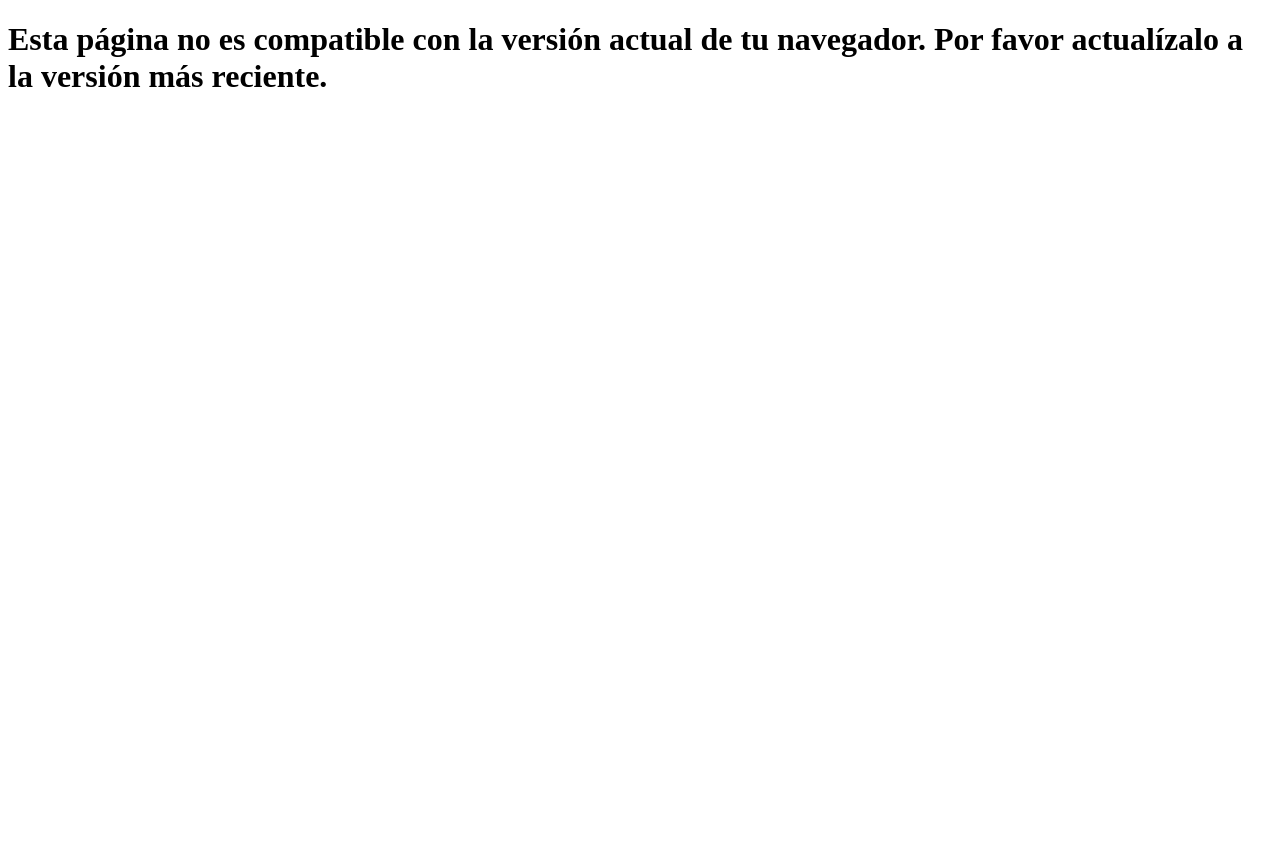
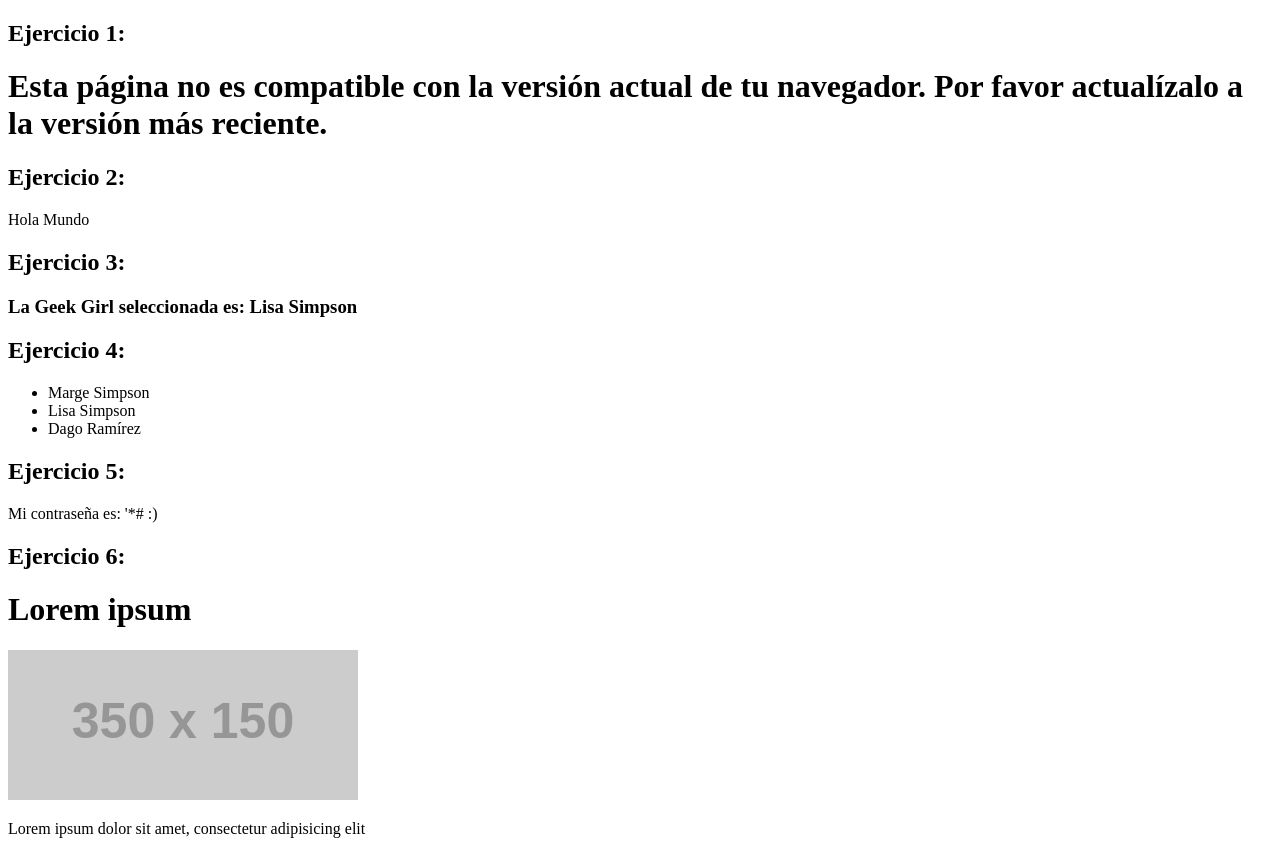
Before and after one commit to dago-ramirez/TRABAJO-VIRTUAL-ACADEMIA-GEEK, a plain HTML site: page index.html in a window 1280 px wide. Before the commit the page ends 800 px from the top, so only its background shows below. Drawn offline with Linux system fonts and the light colour scheme; placeholder pictures from the web are drawn by us.

Commit message:
Se avanza hasta el ejercicio 6 de la unidad 1

```diff
--- a/1-programcion-uno/ejercicio2.js
+++ b/1-programcion-uno/ejercicio2.js
@@ -0,0 +1,2 @@
+const direccionCase = 'Avenida siempre viva 742';
+const direccionEmpresa = "Calle búsquela con carrera encuéntrela";
--- /dev/null
+++ b/1-programcion-uno/ejercicio3.js
@@ -0,0 +1,2 @@
+const hola = document.querySelector(".hola");
+hola.innerHTML = hola.innerHTML + " Mundo"
--- /dev/null
+++ b/1-programcion-uno/ejercicio4.js
@@ -0,0 +1,3 @@
+const titulo = document.querySelector(".geek-seleccionada");
+let item = document.querySelector(".item2");
+titulo.innerHTML = titulo.innerHTML + item.innerHTML;
--- /dev/null
+++ b/1-programcion-uno/ejercicio5.js
@@ -0,0 +1,2 @@
+const clave = document.querySelector(".clave");
+clave.innerHTML = "Mi contraseña es: '*# :)"
--- /dev/null
+++ b/1-programcion-uno/ejercicio6.js
@@ -0,0 +1,4 @@
+const ejercicio6 = document.querySelector(".ejercicio6");
+ejercicio6.innerHTML = `<h1>Lorem ipsum</h1>
+                        <img src="http://via.placeholder.com/350x150" alt="">
+                        <p>Lorem ipsum dolor sit amet, consectetur adipisicing elit</p>`
--- a/index.html
+++ b/index.html
@@ -5,7 +5,29 @@
     <title>Mi primer código JavaScript</title>
   </head>
   <body>
+    <h2>Ejercicio 1:</h2>
     <h1></h1>
+    <h2>Ejercicio 2:</h2>
+    <p class="hola">Hola</p>
+    <h2>Ejercicio 3:</h2>
+    <h3 class="geek-seleccionada">La Geek Girl seleccionada es: </h3>
+    <h2>Ejercicio 4:</h2>
+    <ul>
+        <li class="item1">Marge Simpson</li>
+        <li class="item2">Lisa Simpson</li>
+        <li class="item3">Dago Ramírez</li>
+    </ul>
+    <h2>Ejercicio 5:</h2>
+    <p class="clave">Mi contraseña es: Geek2020</p>
+    <h2>Ejercicio 6:</h2>
+    <div class="ejercicio6">
+
+    </div>
     <script type="text/javascript" src="./1-programcion-uno/ejercicio1.js"></script>
+    <script type="text/javascript" src="./1-programcion-uno/ejercicio2.js"></script>
+    <script type="text/javascript" src="./1-programcion-uno/ejercicio3.js"></script>
+    <script type="text/javascript" src="./1-programcion-uno/ejercicio4.js"></script>
+    <script type="text/javascript" src="./1-programcion-uno/ejercicio5.js"></script>
+    <script type="text/javascript" src="./1-programcion-uno/ejercicio6.js"></script>
   </body>
 </html>
```
